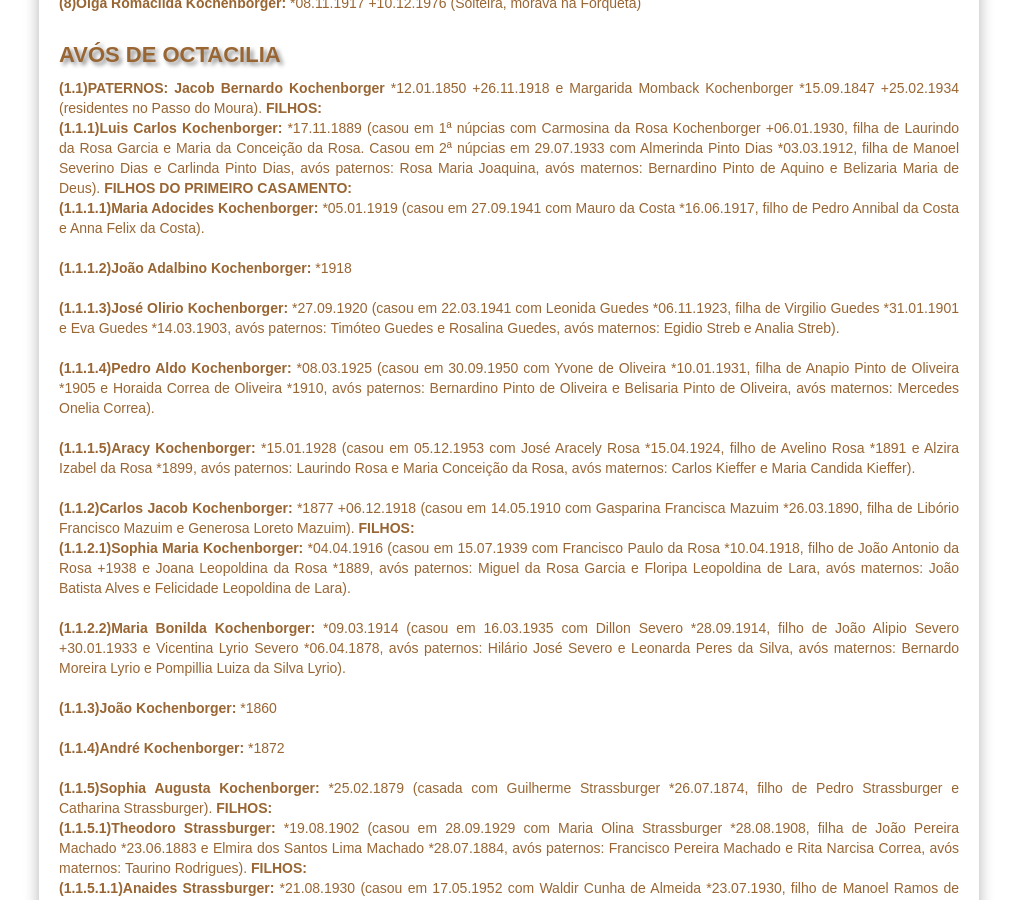
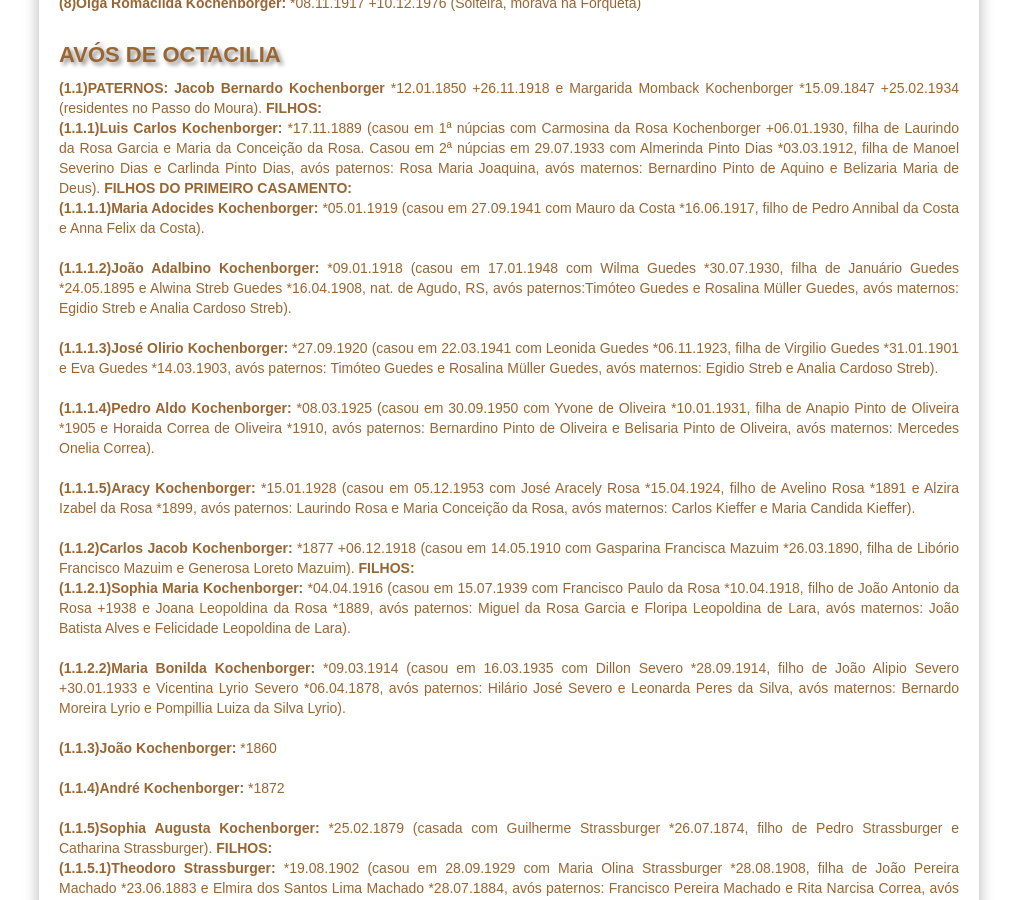
Before and after one commit to claudiovargas1955/claudiovargas1955.github.io, a Jekyll site: the page built from _pages/familia-kochenborger.html, in a window 1280 px wide and 900 px high, scrolled down 1435 px. Shown: the whole window, without its empty margins (131-1148 px from the left). Built offline with Jekyll 4.4.1, drawn with Linux system fonts in a browser that asks for light colours; some web fonts are replaced.

Commit message:
Update familia-kochenborger.html

```diff
--- a/_pages/familia-kochenborger.html
+++ b/_pages/familia-kochenborger.html
@@ -161,11 +161,13 @@ Oliveira e Idalina Soares Leal *1850 +03.09.1934). <b>FILHOS: </b><br>
     <b>(1.1.1.1)Maria Adocides Kochenborger: </b>*05.01.1919 (casou em 27.09.1941 com Mauro da Costa *16.06.1917, filho de Pedro Annibal
     da Costa e Anna Felix da Costa). <br><br>
 
-    <b>(1.1.1.2)João Adalbino Kochenborger: </b>*1918 <br><br>
+    <b>(1.1.1.2)João Adalbino Kochenborger: </b>*09.01.1918 (casou em 17.01.1948 com Wilma Guedes *30.07.1930, filha de Januário Guedes
+    *24.05.1895 e Alwina Streb Guedes *16.04.1908, nat. de Agudo, RS, avós paternos:Timóteo Guedes e Rosalina Müller Guedes, avós
+    maternos: Egidio Streb e Analia Cardoso Streb).<br><br>
 
     <b>(1.1.1.3)José Olirio Kochenborger: </b>*27.09.1920 (casou em 22.03.1941 com Leonida Guedes *06.11.1923, filha de Virgilio Guedes
-    *31.01.1901 e Eva Guedes *14.03.1903, avós paternos: Timóteo Guedes e Rosalina Guedes, avós maternos: Egidio Streb e Analia Streb).
-    <br><br>
+    *31.01.1901 e Eva Guedes *14.03.1903, avós paternos: Timóteo Guedes e Rosalina Müller Guedes, avós maternos: Egidio Streb e Analia
+    Cardoso Streb).<br><br>
 
     <b>(1.1.1.4)Pedro Aldo Kochenborger: </b>*08.03.1925 (casou em 30.09.1950 com Yvone de Oliveira *10.01.1931, filha de Anapio Pinto
     de Oliveira *1905 e Horaida Correa de Oliveira *1910, avós paternos: Bernardino Pinto de Oliveira e Belisaria Pinto de Oliveira,
```
